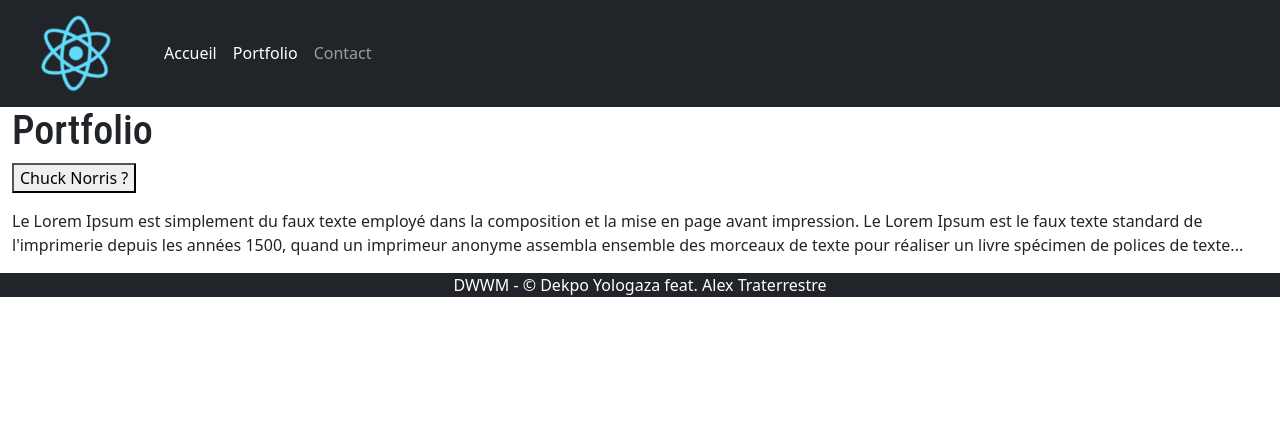
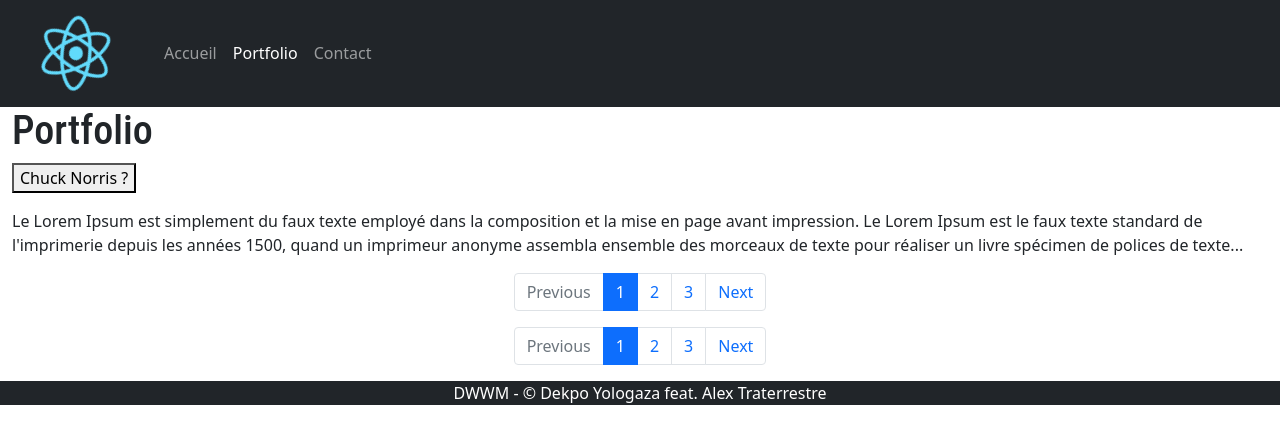
Before and after one commit to Alextraterrestre/cours_react, a React (Create React App) app: page /portfolio in a window 1280 px wide. Shown: the top 444 px of the page. Built offline with nearby package versions, Linux system fonts and the light colour scheme; no server answers.

Commit message:
Ajout et programation de Pagination.js

```diff
--- a/src/component/Card.js
+++ b/src/component/Card.js
@@ -4,7 +4,9 @@ const Card = ({source,title,dim}) => (
         <img className="img-fluid mb-2 card-img-top" src={source} alt={title} />
             <div className="card-body">
                 <h5 className="card-title">{title}</h5>
-                <p className="card-text">Some quick example text to build on the card title and make up the bulk of the card's content.</p>
+                <p className="card-text">width: {dim.width}px</p>
+                <p className="card-text">height: {dim.height}px</p>
+                <p>Lorem ipsum dolor sit amet consectetur adipisicing elit. Eveniet quisquam dicta, nesciunt dolor iusto corrupti eligendi tempora natus quam fugit sequi pariatur, nisi illum reprehenderit odit alias eos! Voluptatum rerum aliquid sunt libero quasi cumque distinctio eum blanditiis, maiores, consequatur perspiciatis quod amet, nihil fuga suscipit eos ad alias at. Est fugit ut exercitationem maiores debitis, eligendi facere suscipit incidunt, accusantium, magni nesciunt mollitia aspernatur esse? Obcaecati odit fugit mollitia iusto pariatur ex doloribus minima.</p>
                 <a href="#" className="btn btn-primary">Go somewhere</a>
             </div>
         </div>
--- a/src/component/Header.js
+++ b/src/component/Header.js
@@ -8,13 +8,13 @@ const Header = () => {
                 <div className="container-fluid">
                     <img src={logo} className="logo" alt="logo react" />
                     <NavLink to="/" className="navbar-brand"><img src={logo} className="App-logo" alt="logo" /></NavLink>
-                    <button class="navbar-toggler" type="button" data-bs-toggle="collapse" data-bs-target="#navbarSupportedContent" aria-controls="navbarSupportedContent" aria-expanded="false" aria-label="Toggle navigation">
-                        <span class="navbar-toggler-icon"></span>
+                    <button className="navbar-toggler" type="button" data-bs-toggle="collapse" data-bs-target="#navbarSupportedContent" aria-controls="navbarSupportedContent" aria-expanded="false" aria-label="Toggle navigation">
+                        <span className="navbar-toggler-icon"></span>
                     </button>
                     <div className="collapse navbar-collapse" id="navbarSupportedContent">
                         <ul className="navbar-nav me-auto mb-2 mb-lg-0">
                             <li className="nav-item">
-                                <NavLink className="nav-link active" aria-current="page" to="/">Accueil</NavLink>
+                                <NavLink className="nav-link" aria-current="page" to="/">Accueil</NavLink>
                             </li>
                             <li className="nav-item">
                                 <NavLink className="nav-link" to="Portfolio">Portfolio</NavLink>
--- /dev/null
+++ b/src/component/Pagination.js
@@ -0,0 +1,29 @@
+const Pagination = ({page,nextPage}) => (
+    <nav aria-label="Page navigation example">
+        <ul className="pagination justify-content-center">
+            <li className={"page-item "+(page<2?"disabled":"")}>
+                <a className="page-link" href="#" onClick={ () => nextPage(page-1) }>Previous</a>
+            </li>
+            {
+                (page-2>0)?(<li className="page-item">
+                <a className="page-link" onClick={ () => nextPage(page-2) } href="#">{page-2}</a>
+                </li>):""
+            }
+            {
+                (page-1>0)?(<li className="page-item">
+                <a className="page-link" onClick={ () => nextPage(page-1) } href="#">{page-1}</a>
+                </li>):""
+            }
+            <li className="page-item active">
+                <a className="page-link" onClick={ () => nextPage(page) } href="#">{page}</a></li>
+            <li className="page-item">
+                <a className="page-link" onClick={ () => nextPage(page+1) } href="#">{page+1}</a></li>
+            <li className="page-item">
+                <a className="page-link" onClick={ () => nextPage(page+2) } href="#">{page+2}</a></li>
+            <li className="page-item">
+                <a className="page-link" href="#" onClick={ () => nextPage(page+1) }>Next</a>
+            </li>
+        </ul>
+    </nav>
+)
+export default Pagination
--- a/src/pages/Portfolio.js
+++ b/src/pages/Portfolio.js
@@ -1,5 +1,6 @@
-import { useEffect, useState } from "react"
+import { useEffect, useState } from "react";
 import Card from "../component/Card";
+import Pagination from "../component/Pagination";
 
 const Portfolio = () => {
     // on déclare la variable joke ET sa fonction/méthode setJoke
@@ -14,9 +15,15 @@ const Portfolio = () => {
             })
     }
 
+const nextPage = (page) => {
+    setPage(page);
+    console.log("Page:",page)
+}
+
+    let [page,setPage] = useState(1);
     let [gallery, setGallery] = useState([]);
     const loadPics = () => {
-        fetch("https://picsum.photos/v2/list?page=2&limit=3")
+        fetch("https://picsum.photos/v2/list?page="+page+"&limit=3")
             .then(response => response.json())
             .then(data => {
                 setGallery(data);
@@ -26,10 +33,8 @@ const Portfolio = () => {
     // useEffect est une hook
     // qui permet d'accéder ici à l'état 'compentDidMount' du composant
     // comme le ngOnInit ;)
-    useEffect(() => {
-        loadJoke();
-        loadPics();
-    }, []);
+        useEffect(() => loadJoke,[]);
+        useEffect(() => loadPics,[page]);
 
     return (
         <section>
@@ -47,6 +52,11 @@ const Portfolio = () => {
                     </div>
                 </div>
                 <div className="row">
+                    <div className="col">
+                        <Pagination page={page} nextPage={nextPage} />
+                    </div>
+                </div>
+                <div className="row">
                     {
                         gallery.map((item) => {
                             let source = `https://picsum.photos/id/${item.id}/320/240`;
@@ -54,12 +64,18 @@ const Portfolio = () => {
                             let id = item.id;
                             let width = item.id;
                             let height = item.height;
+                            let dim = {'width':width, 'height':height};
                             return (
-                             <Card key={id} source={source} title={title} />
+                             <Card key={id} source={source} title={title} dim={dim}/>
                         )
                     })
                     }
                                 </div>
+                                <div className="row">
+                    <div className="col">
+                        <Pagination page={page} nextPage={nextPage} />
+                    </div>
+                </div>
                 </div>
         </section>
     )
```
